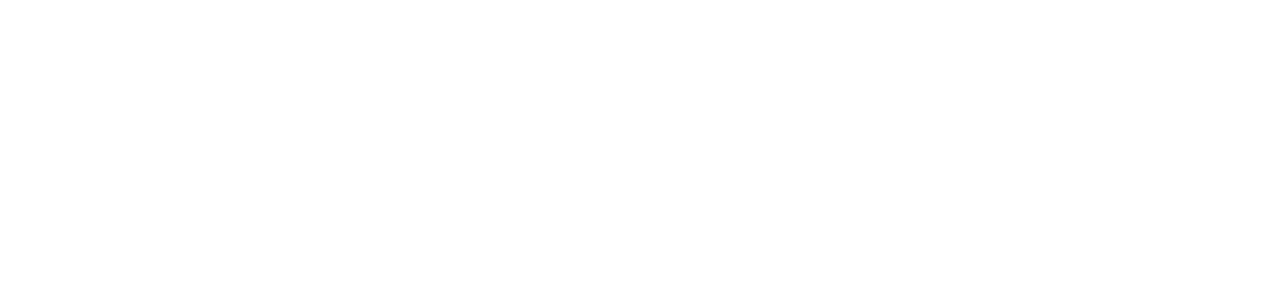
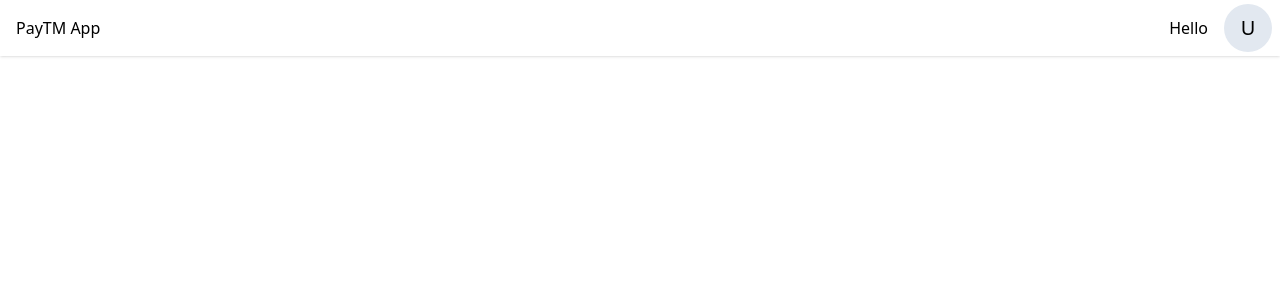
Before and after one commit to adityasharmawork/paytm, a React (Vite) app in the folder frontend/: page /dashboard in a window 1280 px wide. Before the commit this address had no page. Shown: the top 300 px of the page. Built offline with nearby package versions, Linux system fonts and the light colour scheme.

Commit message:
Added Appbar component

```diff
--- a/frontend/src/App.jsx
+++ b/frontend/src/App.jsx
@@ -1,6 +1,7 @@
 import { BrowserRouter, Routes, Route } from "react-router-dom";
 import Signup from "./components/Signup"
 import Signin from "./components/Signin";
+import Appbar from "./components/Appbar";
 
 function App() {
 
@@ -11,6 +12,7 @@
           <Route path="/signup" element={<Signup />} />
           <Route path="/signin" element={<Signin />} />
           {/* <Route path="/dashboard" element={<Dashboard />} /> */}
+          <Route path="/dashboard" element={<Appbar />} />
           {/* <Route path=  "/send" element={<SendMoney />} /> */}
         </Routes>
       </BrowserRouter>
--- /dev/null
+++ b/frontend/src/components/Appbar.jsx
@@ -0,0 +1,22 @@
+import Heading from "./Heading";
+import SubHeading from "./SubHeading";
+
+export default function Appbar() {
+  return (
+    <div className="shadow h-14 flex justify-between">
+        <div className="flex flex-col justify-center h-full ml-4">
+            PayTM App
+        </div>
+        <div className="flex">
+            <div className="flex flex-col justify-center h-full mr-4">
+                Hello
+            </div>
+            <div className="rounded-full h-12 w-12 bg-slate-200 flex justify-center mt-1 mr-2">
+                <div className="flex flex-col justify-center h-full text-xl">
+                    U
+                </div>
+            </div>
+        </div>
+    </div>
+  )
+}
```
